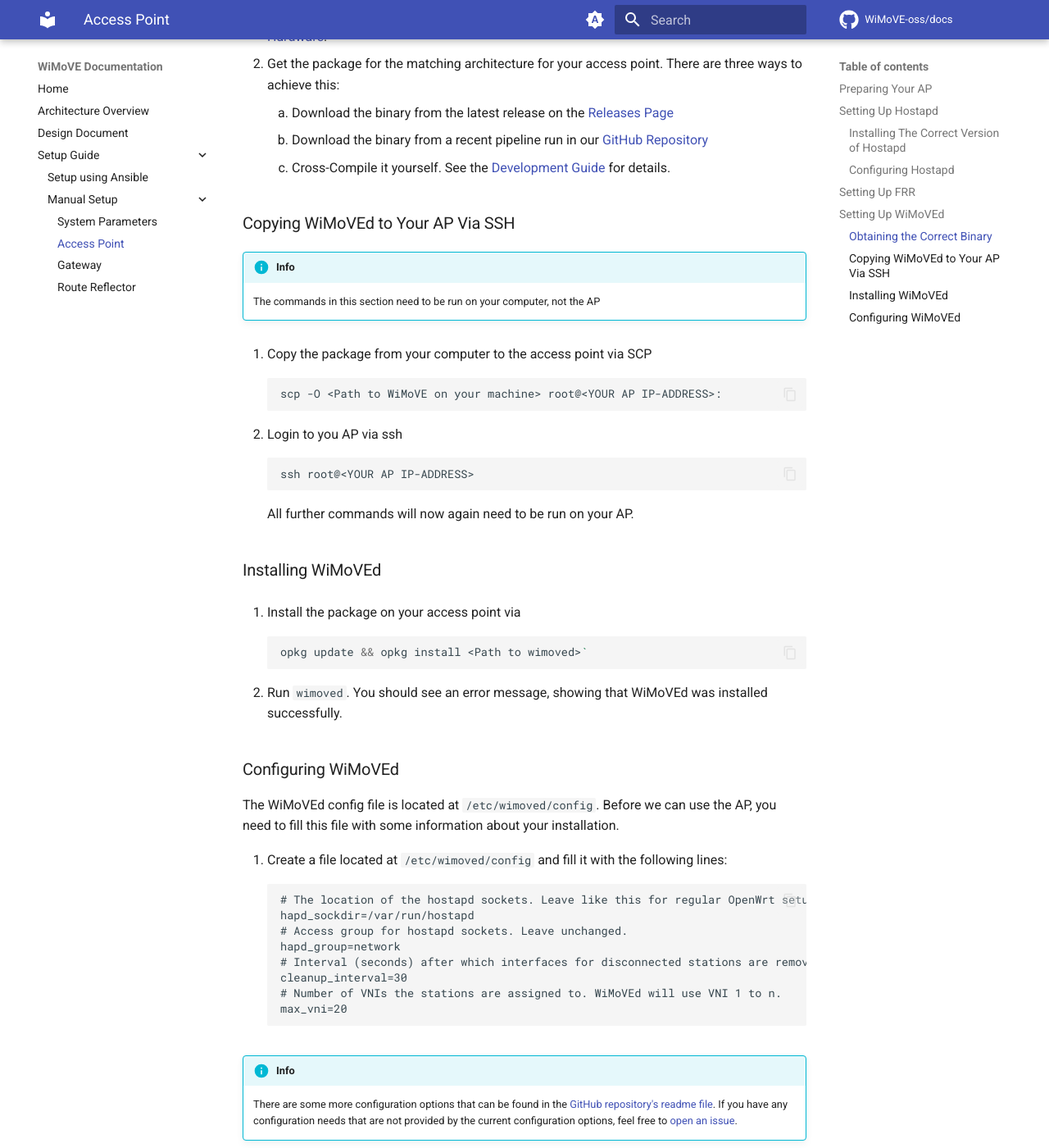
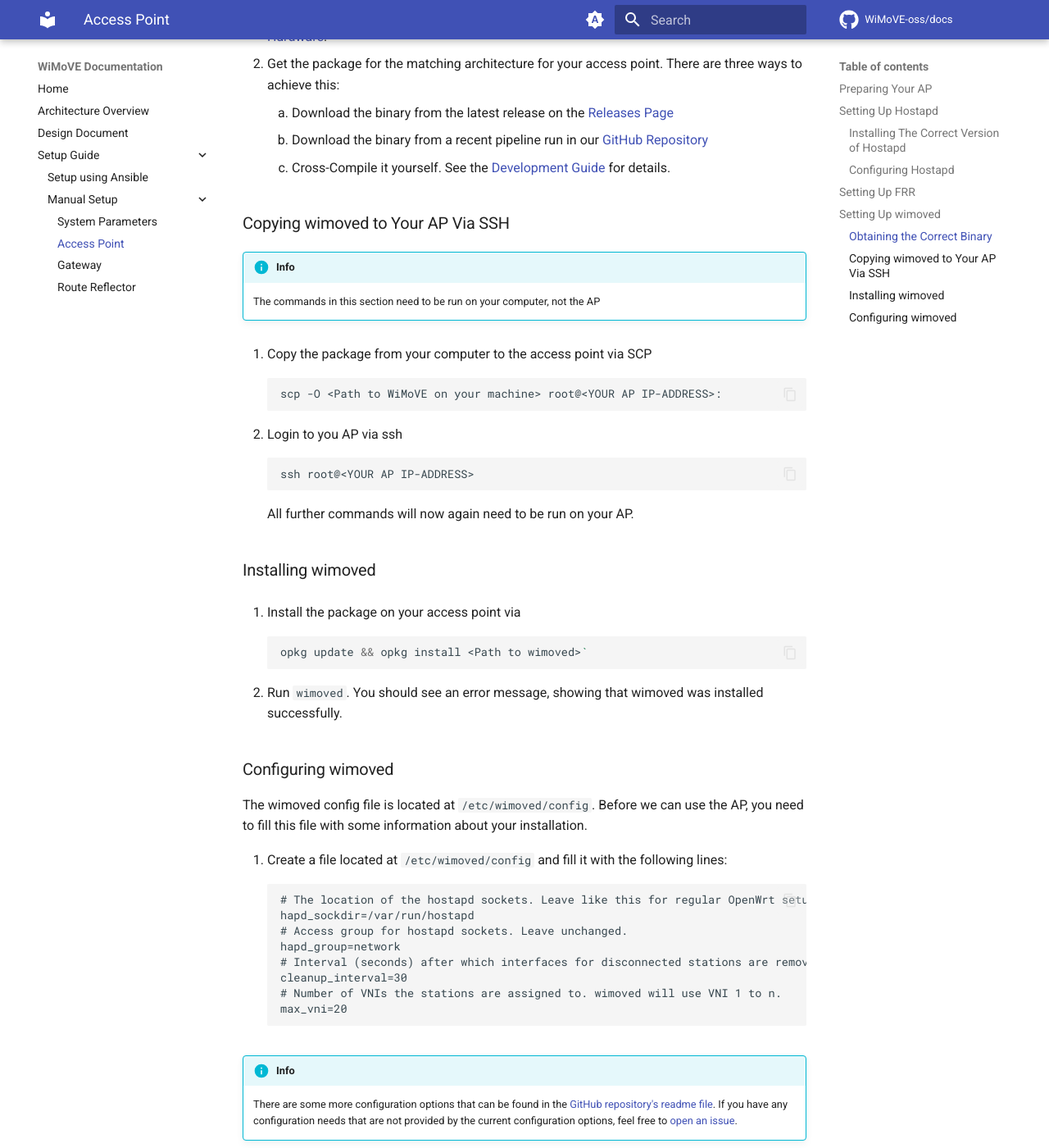
Before and after one commit to WiMoVE-OSS/docs, an MkDocs documentation site: the page built from docs/setup/manual/access_point.md, in a window 1280 px wide and 1400 px high, scrolled down 2794 px. Shown: the whole window at 82% size. Built offline with MkDocs 1.6.1 and Material for MkDocs 9.7.7, drawn with Linux system fonts in a browser that asks for light colours; comment, search, counter and statistics services are not loaded; some of the changed text lies outside the part shown.

````diff
--- a/docs/setup/manual/access_point.md
+++ b/docs/setup/manual/access_point.md
@@ -1,10 +1,10 @@
 # Setting Up an Access Point
 
-This part of the guide will show you how to set up WiMoVEd on your OpenWrt Access Point.
+This part of the guide will show you how to set up wimoved on your OpenWrt Access Point.
 
 !!! info
 
-    OpenWrt is available for a large number of different types of access points. Different APs may use different processor architectures. For this reason, you need a version of WiMoVEd that is compatible with your architecture.
+    OpenWrt is available for a large number of different types of access points. Different APs may use different processor architectures. For this reason, you need a version of wimoved that is compatible with your architecture.
 
     We try to provide builds for as many architectures as reasonably possible. If you have OpenWrt hardware you would like to see supported, please [open an issue](https://github.com/WiMoVE-OSS/wimoved/issues/new).
 
@@ -157,9 +157,9 @@ FRRouting is used to enable the control plane of the underlying VXLAN EVPN netwo
 
 You can check the configuration of FRR using the `vtysh` command. This command provides a stateful shell to manipulate FRR. More detailed documentation about vtysh can be found [here](https://docs.frrouting.org/en/latest/vtysh.html).
 
-## Setting Up WiMoVEd
+## Setting Up wimoved
 
-WiMoVEd is the daemon we provide that enables all Access Point features required for WiMoVE. It as well as all other dependencies need to be installed in every AP in your Wi&#8209;Fi system.
+wimoved is the daemon we provide that enables all Access Point features required for WiMoVE. It as well as all other dependencies need to be installed in every AP in your Wi&#8209;Fi system.
 
 ### Obtaining the Correct Binary
 
@@ -169,7 +169,7 @@ WiMoVEd is the daemon we provide that enables all Access Point features required
       2. Download the binary from a recent pipeline run in our [GitHub Repository](https://github.com/WiMoVE-OSS/wimoved)
       3. Cross-Compile it yourself. See the [Development Guide](../../../wimoved/) for details.
 
-### Copying WiMoVEd to Your AP Via SSH
+### Copying wimoved to Your AP Via SSH
 
 !!! info
 
@@ -187,7 +187,7 @@ WiMoVEd is the daemon we provide that enables all Access Point features required
     ```
     All further commands will now again need to be run on your AP.
 
-### Installing WiMoVEd
+### Installing wimoved
 
 1. Install the package on your access point via
 
@@ -195,12 +195,12 @@ WiMoVEd is the daemon we provide that enables all Access Point features required
     opkg update && opkg install <Path to wimoved>`
     ```
 
-2. Run `wimoved`. You should see an error message, showing that WiMoVEd was installed successfully.
+2. Run `wimoved`. You should see an error message, showing that wimoved was installed successfully.
 
 
-### Configuring WiMoVEd
+### Configuring wimoved
 
-The WiMoVEd config file is located at `/etc/wimoved/config`.
+The wimoved config file is located at `/etc/wimoved/config`.
 Before we can use the AP, you need to fill this file with some information about your installation.
 
 1. Create a file located at `/etc/wimoved/config` and fill it with the following lines:
@@ -211,7 +211,7 @@ hapd_sockdir=/var/run/hostapd
 hapd_group=network
 # Interval (seconds) after which interfaces for disconnected stations are removed
 cleanup_interval=30
-# Number of VNIs the stations are assigned to. WiMoVEd will use VNI 1 to n.
+# Number of VNIs the stations are assigned to. wimoved will use VNI 1 to n.
 max_vni=20
 ```
 
````
Also changed, not shown: docs/index.md (+1 -1 lines), docs/setup/ansible_setup.md (+1 -1 lines).
